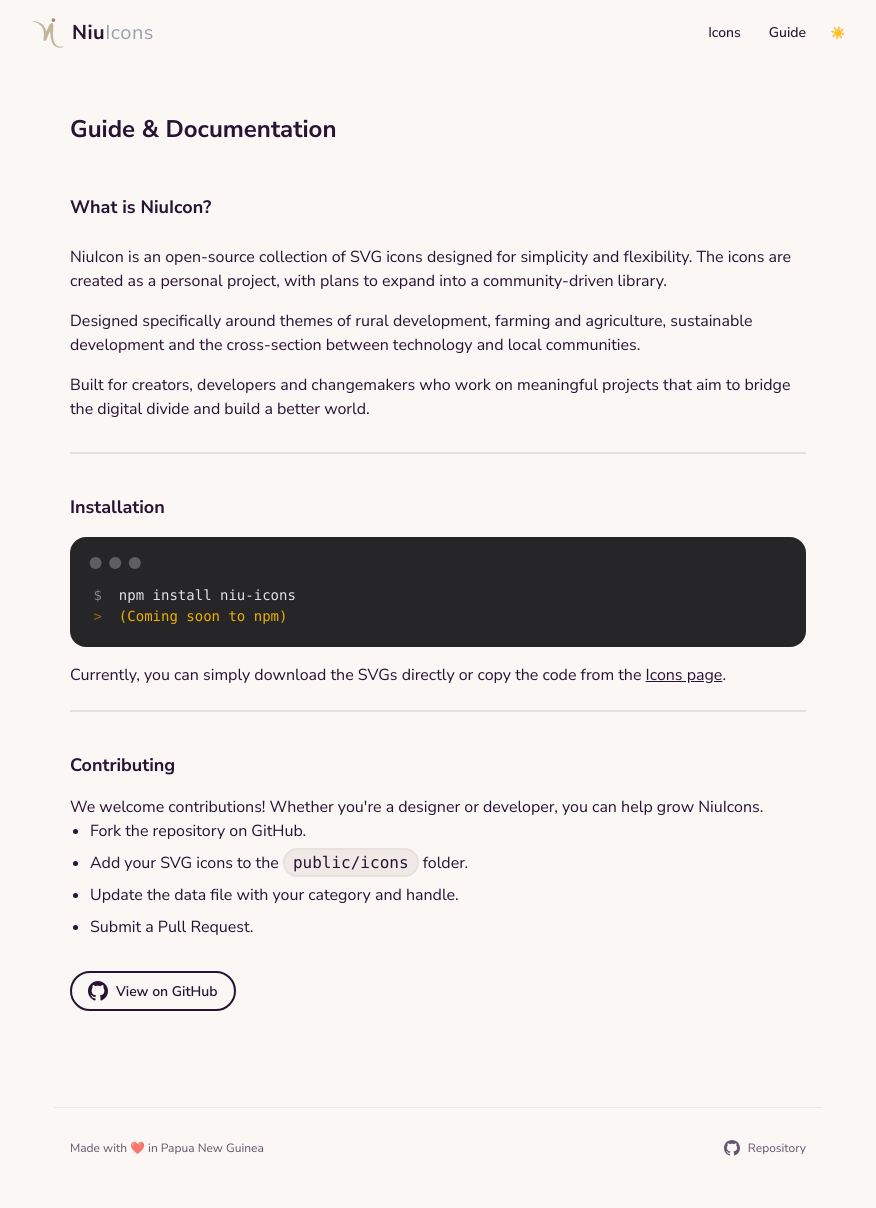
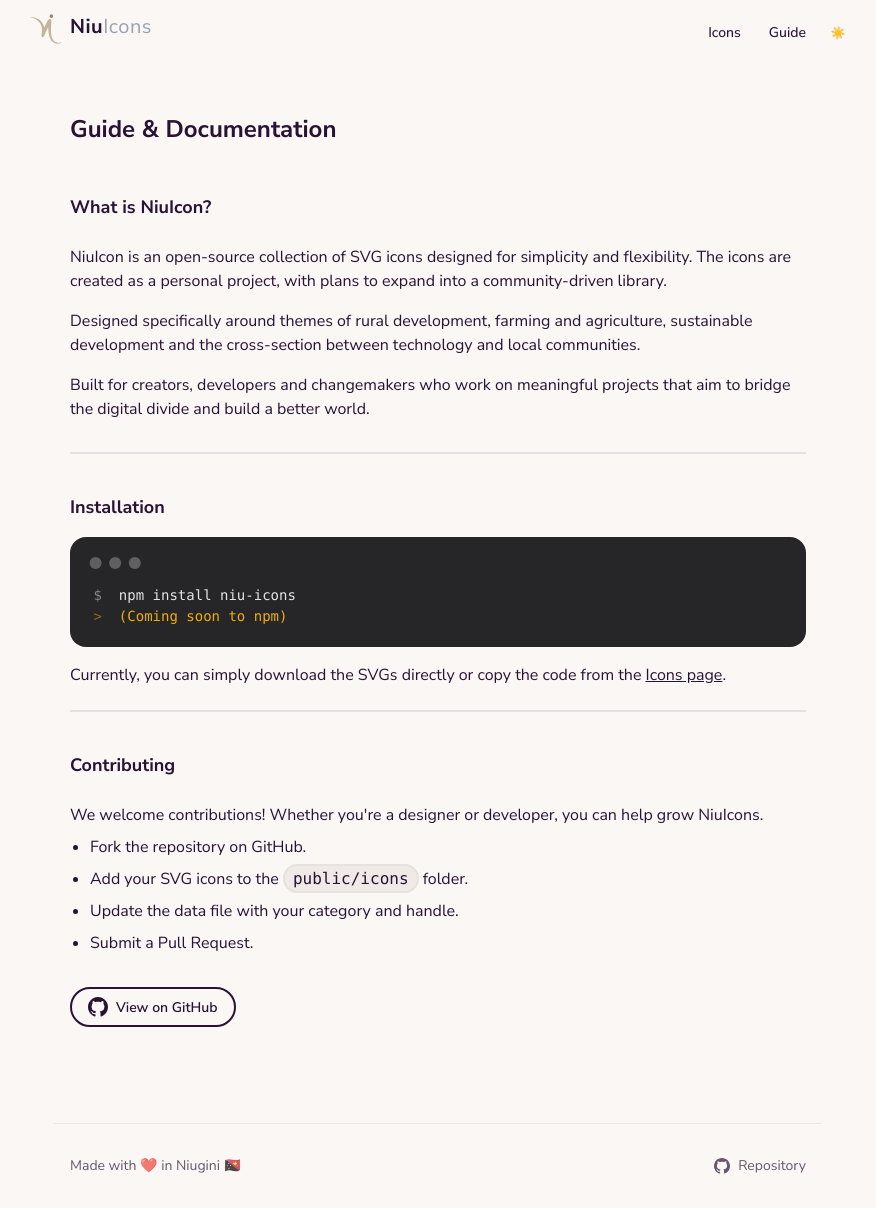
Before and after one commit to glenhayoge/niu-icons, a React (Vite) app: page /guide in a window 1280 px wide. Shown: the whole page, without its empty margins (202-1078 px from the left). Built offline with nearby package versions, Linux system fonts and the light colour scheme.

Commit message:
style: Update UI button styles, footer text, and clarify README placeholder icon usage.

```diff
--- a/src/components/Footer.jsx
+++ b/src/components/Footer.jsx
@@ -2,12 +2,12 @@
     return (
         <footer className="mt-12 py-8 max-w-3xl mx-auto w-full text-base-content opacity-70 border-t border-base-300">
             <div className="container mx-auto flex flex-col sm:flex-row justify-between items-center px-4 gap-4">
-                <p className="text-xs">Made with ❤️ in Papua New Guinea</p>
+                <p className="text-sm">Made with ❤️ in Niugini 🇵🇬 </p>
                 <a
                     href="https://github.com/glenhayoge/niu-icons"
                     target="_blank"
                     rel="noopener noreferrer"
-                    className="text-xs hover:underline flex items-center gap-1 transition-colors hover:text-primary"
+                    className="text-sm hover:underline flex items-center gap-1 transition-colors hover:text-primary"
                 >
                     <svg xmlns="http://www.w3.org/2000/svg" width="16" height="16" viewBox="0 0 24 24" fill="currentColor" className="inline-block mr-1">
                         <path d="M12 0c-6.626 0-12 5.373-12 12 0 5.302 3.438 9.8 8.207 11.387.599.111.793-.261.793-.577v-2.234c-3.338.726-4.033-1.416-4.033-1.416-.546-1.387-1.333-1.756-1.333-1.756-1.089-.745.083-.729.083-.729 1.205.084 1.839 1.237 1.839 1.237 1.07 1.834 2.807 1.304 3.492.997.107-.775.418-1.305.762-1.604-2.665-.305-5.467-1.334-5.467-5.931 0-1.311.469-2.381 1.236-3.221-.124-.303-.535-1.524.117-3.176 0 0 1.008-.322 3.301 1.23.957-.266 1.983-.399 3.003-.404 1.02.005 2.047.138 3.006.404 2.291-1.552 3.297-1.23 3.297-1.23.653 1.653.242 2.874.118 3.176.77.84 1.235 1.911 1.235 3.221 0 4.609-2.807 5.624-5.479 5.921.43.372.823 1.102.823 2.222v3.293c0 .319.192.694.801.576 4.765-1.589 8.199-6.086 8.199-11.386 0-6.627-5.373-12-12-12z" />
--- a/src/components/Navbar.jsx
+++ b/src/components/Navbar.jsx
@@ -2,7 +2,7 @@
     return (
         <div className="navbar bg-base-100 max-w-4xl mx-auto w-full  sticky top-0 z-50 px-4 sm:px-8">
             <div className="flex-1">
-                <a href="/" className="btn btn-ghost text-xl gap-2 px-2">
+                <a href="/" className="flex inline-flex text-xl gap-2 px-2">
                     <img src="/niu-icons.svg" alt="Niu-Icons" className="w-8 h-8" />
                     <span className="font-bold tracking-wide">Niu<span className="text-gray-400 font-normal">Icons</span></span>
                 </a>
--- a/src/pages/Guide.jsx
+++ b/src/pages/Guide.jsx
@@ -30,7 +30,7 @@
                 <div className="divider"></div>
 
                 <h3 className="py-4 font-bold text-lg">Contributing</h3>
-                <p>
+                <p className="py-2">
                     We welcome contributions! Whether you're a designer or developer, you can help grow NiuIcons.
                 </p>
                 <ul className="list-disc pl-5 space-y-2">
--- a/src/pages/Home.jsx
+++ b/src/pages/Home.jsx
@@ -11,7 +11,7 @@
                         Open source SVG icons, handcrafted with love. Perfect for modern web applications & digital designs.
                     </p>
                     <div className="flex gap-4 justify-center">
-                        <a href="/icons" className="btn btn-primary">Browse Icons</a>
+                        <a href="/icons" className="btn btn-base">Browse Icons</a>
                         <a href="/guide" className="btn btn-ghost">Read Guide</a>
                     </div>
                 </div>
--- a/src/pages/Icons.jsx
+++ b/src/pages/Icons.jsx
@@ -57,7 +57,7 @@
                 </button>
 
                 {/* Left Side: Icon */}
-                <div className="w-full md:w-1/2 bg-base-200/50 flex items-center justify-center p-12 min-h-[300px] relative">
+                <div className="w-full md:w-1/2 bg-base-300/50 flex items-center justify-center p-12 min-h-[300px] relative">
                     {/* Grid Background */}
                     <div
                         className="absolute inset-0 opacity-10 pointer-events-none"
@@ -80,7 +80,7 @@
                     <div className="flex flex-col gap-3 w-full max-w-xs transition-all">
                         <button
                             onClick={handleCopy}
-                            className="btn btn-primary w-full shadow-lg hover:shadow-xl transition-all"
+                            className="btn btn-base w-full transition-all"
                         >
                             {copied ? "Copied!" : "Copy SVG"}
                         </button>
```
Also changed, not shown: 1 other file (tests, documents, lock files or other folders).
